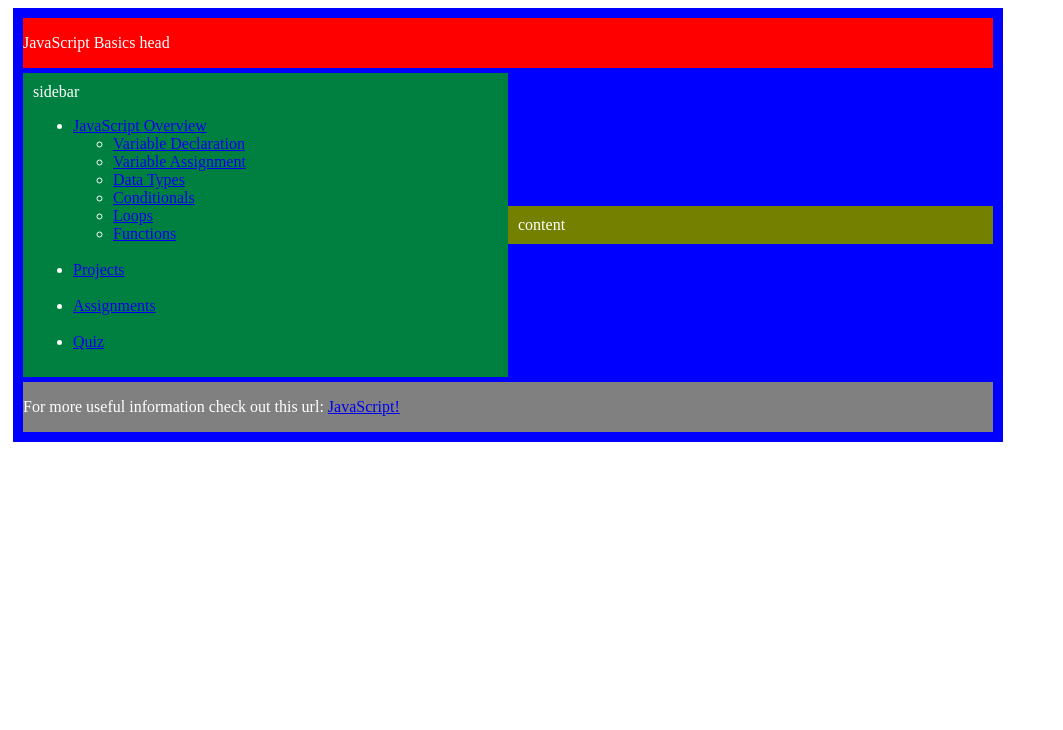
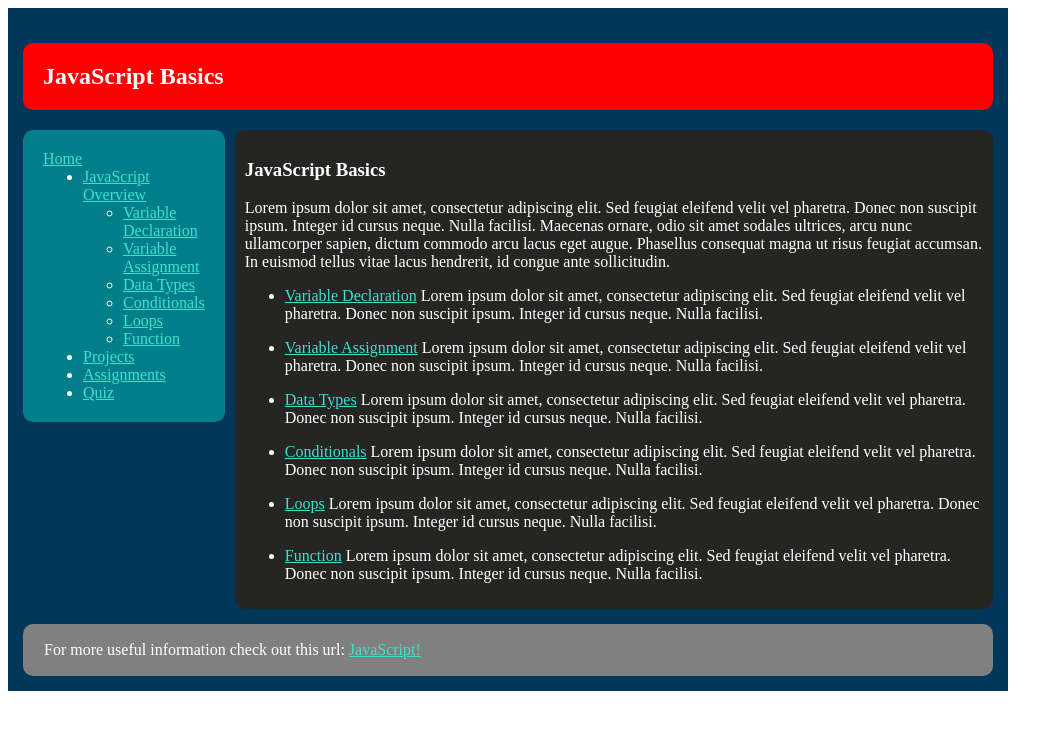
Before and after one commit to Nathan-Langione/javascript_basics, a plain HTML site: page index.html in a window 1280 px wide. Shown: the whole page, without its empty margins (0-1063 px from the left). Drawn offline with Linux system fonts and the light colour scheme.

Commit message:
Almost done, commiting before i mess it up

```diff
--- a/index.html
+++ b/index.html
@@ -6,30 +6,75 @@
         <link rel="stylesheet" type="text/css" href="style.css">
     </head>
     <body>
-                <div class="main">
+            <div class="main">
             <div class="header">
-                <p class="h_text">JavaScript Basics head</p>
+                <h2>JavaScript Basics</h2>
             </div>
+
             <div class="container">
                 <div class="sidebar">
-                    sidebar
+                    <a href="index.html"> Home</a>
                     <ul>
-                        <li><a href="#">JavaScript Overview</a></li>
+                        <li><a href="#">JavaScript Overview</a>
                             <ul>
                                 <li><a href="#">Variable Declaration</a></li>
                                 <li><a href="#">Variable Assignment</a></li>
                                 <li><a href="#">Data Types</a></li>
                                 <li><a href="#">Conditionals</a></li>
                                 <li><a href="#">Loops</a></li>
-                                <li><a href="#">Functions</a></li>
+                                <li><a href="#">Function</a></li>
                             </ul>
-                        <li><a href="#">Projects</a></li>
-                        <li><a href="#">Assignments</a></li>
-                        <li><a href="#">Quiz</a></li>
+                        </li>
+                    </ul>
+                    <ul>
+                        <li><a href="#">Projects</a></li>
+                        <li><a href="#">Assignments</a></li>
+                        <li><a href="#">Quiz</a></li>
                     </ul>
                 </div>
+
                 <div class="content">
-                    content
+                    <h3>JavaScript Basics</h3>
+                    <p>Lorem ipsum dolor sit amet, consectetur adipiscing elit. Sed feugiat eleifend velit vel pharetra. Donec non suscipit ipsum. Integer id cursus neque. Nulla facilisi. Maecenas ornare, odio sit amet sodales ultrices, arcu nunc ullamcorper sapien, dictum commodo arcu lacus eget augue. Phasellus consequat magna ut risus feugiat accumsan. In euismod tellus vitae lacus hendrerit, id congue ante sollicitudin.</p>
+                    <ul>
+                        <li>
+                            <p>
+                                <a href="#">Variable Declaration</a>
+                                Lorem ipsum dolor sit amet, consectetur adipiscing elit. Sed feugiat eleifend velit vel pharetra. Donec non suscipit ipsum. Integer id cursus neque. Nulla facilisi.</p>
+                            </p>
+                        </li>
+                        <li>
+                            <p>
+                                <a href="#">Variable Assignment</a>
+                                Lorem ipsum dolor sit amet, consectetur adipiscing elit. Sed feugiat eleifend velit vel pharetra. Donec non suscipit ipsum. Integer id cursus neque. Nulla facilisi.</p>
+                            </p>
+                        </li>
+                        <li>
+                            <p>
+                                <a href="#">Data Types</a>
+                                Lorem ipsum dolor sit amet, consectetur adipiscing elit. Sed feugiat eleifend velit vel pharetra. Donec non suscipit ipsum. Integer id cursus neque. Nulla facilisi.</p>
+                            </p>
+                        </li>
+                        <li>
+                            <p>
+                                <a href="#">Conditionals</a>
+                                Lorem ipsum dolor sit amet, consectetur adipiscing elit. Sed feugiat eleifend velit vel pharetra. Donec non suscipit ipsum. Integer id cursus neque. Nulla facilisi.</p>
+                            </p>
+                        </li>
+                        <li>
+                            <p>
+                                <a href="#">Loops</a>
+                                Lorem ipsum dolor sit amet, consectetur adipiscing elit. Sed feugiat eleifend velit vel pharetra. Donec non suscipit ipsum. Integer id cursus neque. Nulla facilisi.</p>
+                            </p>
+                        </li>
+                        <li>
+                            <p>
+                                <a href="#">Function</a>
+                                Lorem ipsum dolor sit amet, consectetur adipiscing elit. Sed feugiat eleifend velit vel pharetra. Donec non suscipit ipsum. Integer id cursus neque. Nulla facilisi.</p>
+                            </p>
+                        </li>
+
+                    </ul>
                 </div>
             </div>
             <div class="footer">
@@ -38,6 +83,5 @@
                 </p>
                 </div>
         </div>
-
     </body>
 </html>
--- a/style.css
+++ b/style.css
@@ -11,51 +11,72 @@
 	} */
 
 .main{
-    display: flex;
-	flex-direction: column;
-    justify-content: space-around;
-    width: 970px;
-    background-color: blue;
-	margin: 5px;
-	padding: 10px;
+	width: 970px;
+    padding: 15px;
+    background-color: #023759;
 }
 
 .header{
     background-color: red;
 	color: white;
-	height: 50px;
-	width: 970px;
 	margin-bottom: 5px;
+	border-radius: 10px;
 }
-
+.header h2 {
+	padding: 20px;
+}
 .container{
     display: flex;
-    align-items: center;
-    justify-content: space-between;
     width: 970px;
+	border-radius: 10px;
 
-    background-color: blue;
+
 }
 .sidebar{
-	background-color: rgb(0, 128, 64);
-	color: white;
-	width: 50%;
-	padding: 10px;
+	background-color: #007F8A;
+	margin-right: 10px;
+	border-radius: 10px;
+	/* float: left; */
+	vertical-align: top;
 	height: fit-content;
+	width: fit-content;
+	padding: 20px;
 }
 
 .content{
-	background-color: rgb(115, 128, 0);
+	background-color: rgb(37, 37, 35);
 	color: rgb(255, 255, 255);
-	width: 50%;
+	padding-bottom: 10px;
+	border-radius: 10px;
 	padding: 10px;
 }
-
 
 .footer{
     background-color: grey;
 	color: white;
-	height: 50px;
-	width: 970px;
-	margin-top: 5px;
+	margin-top: 15px;
+	border-radius: 10px;
+	padding: 1px;
 }
+
+.footer p {
+    margin-left: 20px;
+
+}
+
+ul{
+	font-size: 0px;
+}
+
+li{
+	font-size: 16px;
+	color: white;
+}
+
+.home{
+	list-style: none;
+}
+
+a{
+	color: turquoise;
+}
```
